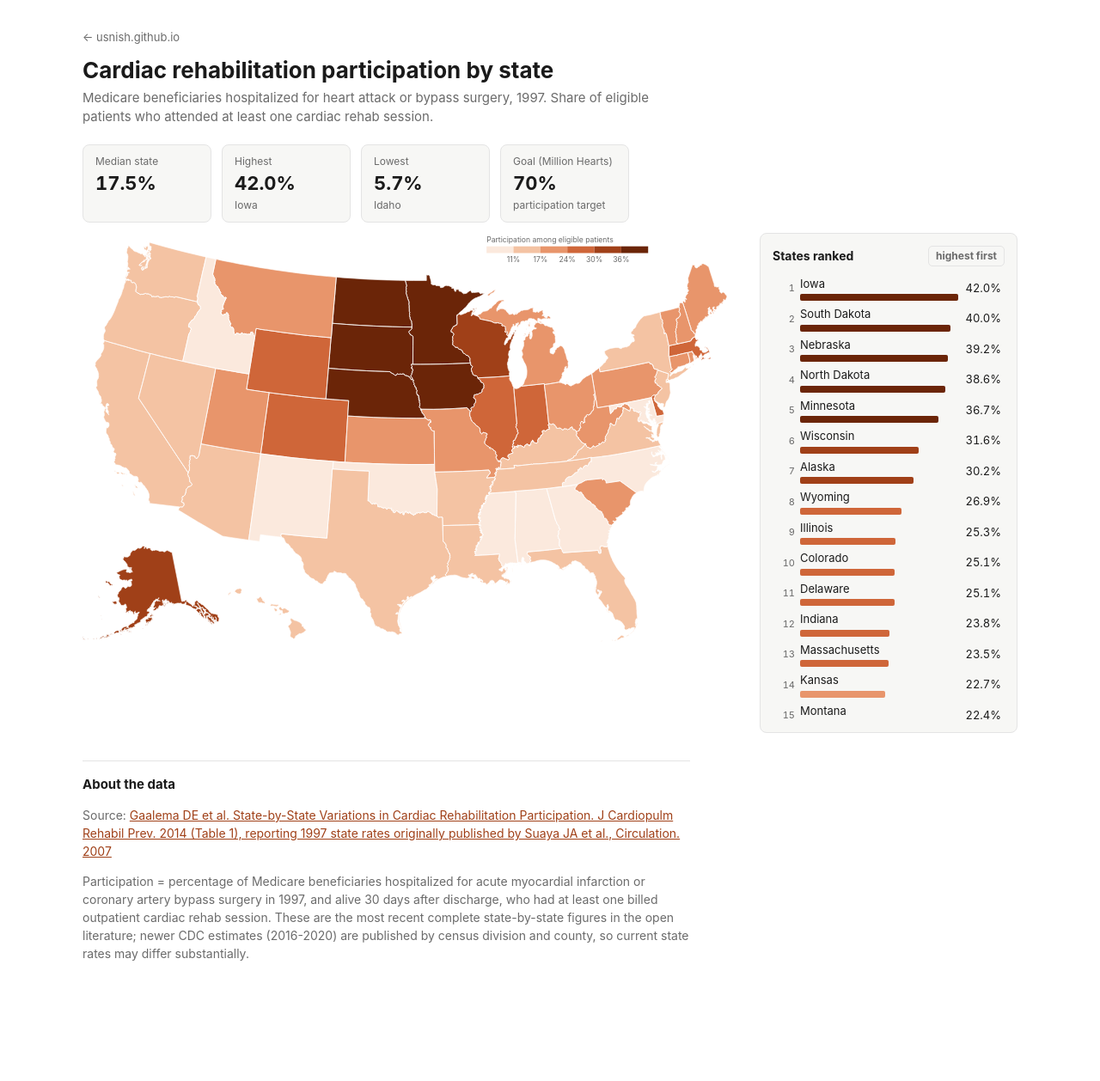
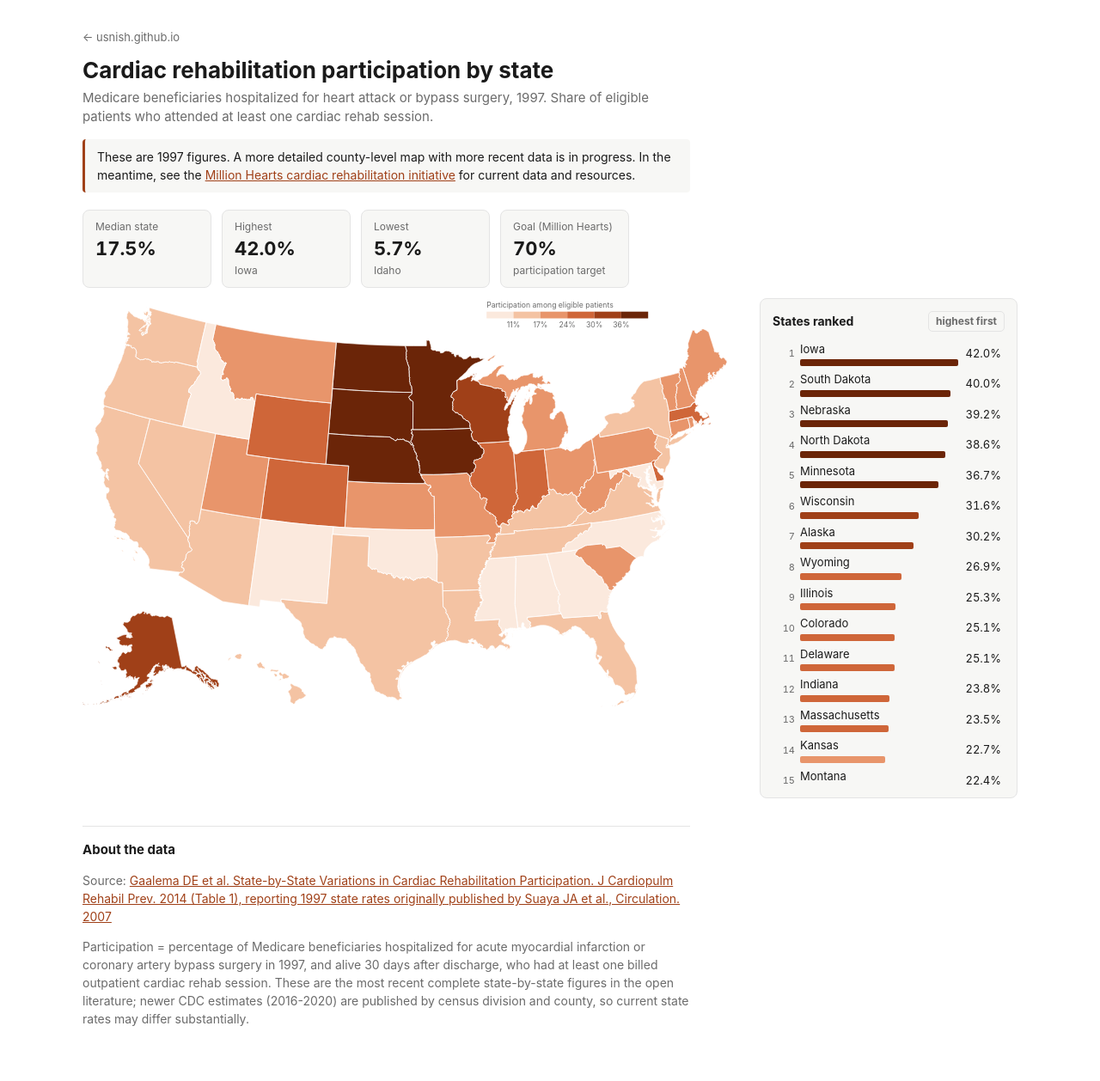
Before and after one commit to usnish/usnish.github.io, a Jekyll site: the page cardiac-rehab-map/index.html, which Jekyll copies as it is, in a window 1280 px wide. Shown: the whole page at 86% size. Built offline with Jekyll 4.4.1, drawn with Linux system fonts in a browser that asks for light colours; before the commit the page ends 1182 px from its top, so only the background shows below that.

Commit message:
Note pending county-level map and link Million Hearts
Co-Authored-By: Claude Opus 5.5 <noreply@anthropic.com>
Claude-Session: https://claude.ai/code/session_01QNrrw8PBqGXZ4cmkWCDGvW

```diff
--- a/cardiac-rehab-map/index.html
+++ b/cardiac-rehab-map/index.html
@@ -84,6 +84,7 @@
   .rank .bar { height: 8px; border-radius: 2px; background: var(--accent); margin-top: 2px; }
   .rank .val { text-align: right; font-variant-numeric: tabular-nums; }
 
+  .pending { margin: 14px 0 0; padding: 10px 14px; background: var(--panel); border-left: 3px solid var(--accent); border-radius: 4px; font-size: 14px; max-width: 80ch; }
   .notice { margin-top: 20px; padding: 14px; border: 1px dashed var(--accent); border-radius: 8px; }
   .notice[hidden] { display: none; }
   section.about { margin-top: 32px; border-top: 1px solid var(--line); padding-top: 16px; color: var(--muted); font-size: 14px; max-width: 80ch; }
@@ -97,6 +98,8 @@
     <h1>Cardiac rehabilitation participation by state</h1>
     <p id="subtitle">Share of eligible patients who attended at least one cardiac rehab session.</p>
   </header>
+
+  <p class="pending">These are 1997 figures. A more detailed county-level map with more recent data is in progress. In the meantime, see the <a href="https://millionhearts.hhs.gov/about-million-hearts/optimizing-care/cardiac-rehabilitation.html">Million Hearts cardiac rehabilitation initiative</a> for current data and resources.</p>
 
   <div class="stats" id="stats"></div>
 
```
